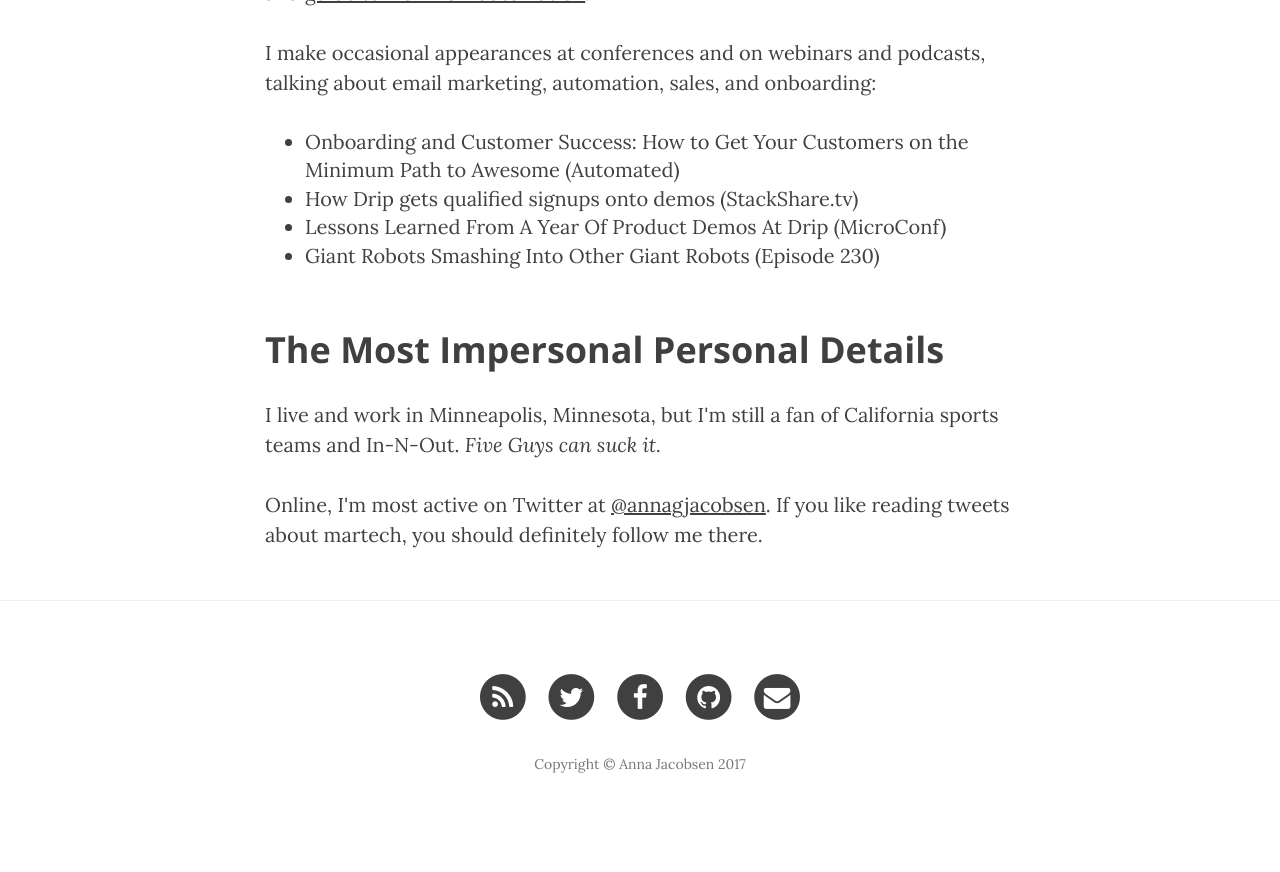
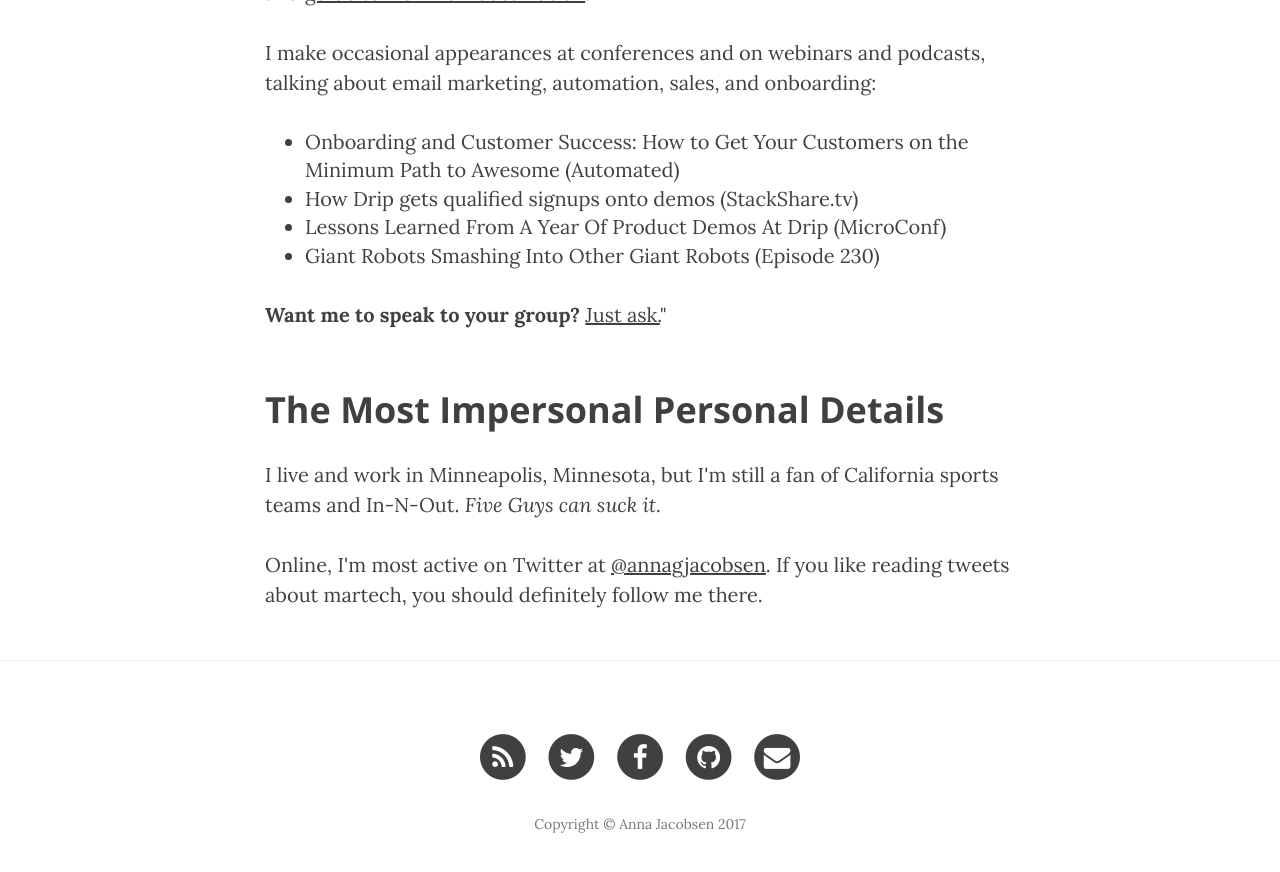
Before and after one commit to annaj/annaj, a Jekyll site: the page built from about.html, in a window 1280 px wide and 900 px high, scrolled down 1430 px. Shown: the top 872 px of the window. Built offline with Jekyll 4.4.1, drawn with Linux system fonts in a browser that asks for light colours; nearby versions of some CDN libraries; before the commit the page ends 2270 px from its top, so only the background shows below that.

Commit message:
add speaking request form

```diff
--- a/about.html
+++ b/about.html
@@ -24,6 +24,8 @@ I spend my days showing entrepreneurs how marketing automation can increase thei
 	<li>Giant Robots Smashing Into Other Giant Robots (<a href="http://giantrobots.fm/230">Episode 230</a>)</li>
 </ul>
 
+<p><strong>Want me to speak to your group?</strong> <a href="<a href="https://www.getdrip.com/forms/48920456/submissions/new" data-drip-show-form="48920456">Just ask.</a>"
+
 <h2 class="section-heading">The Most Impersonal Personal Details</h2>
 <p>I live and work in Minneapolis, Minnesota, but I'm still a fan of California sports teams and In-N-Out. <font size "-2"><em>Five Guys can suck it.</em></font></p>
 
```
